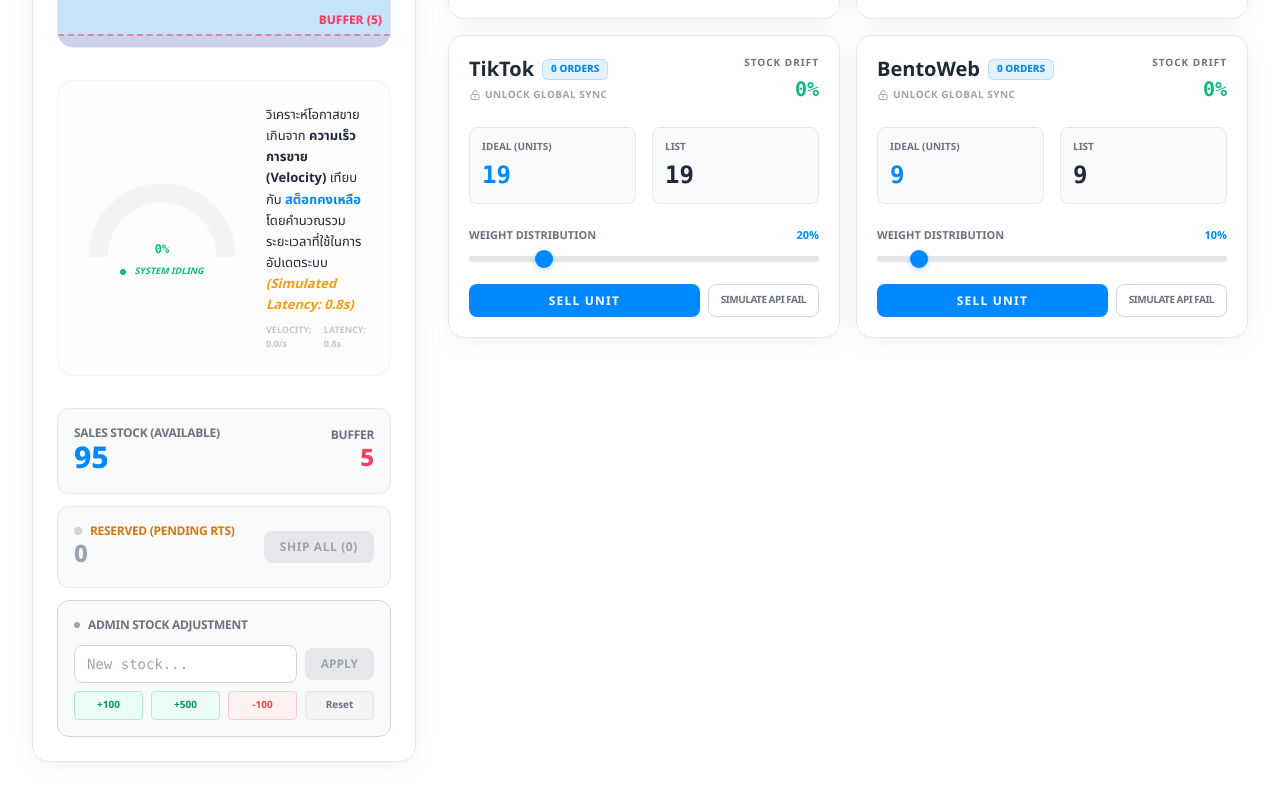
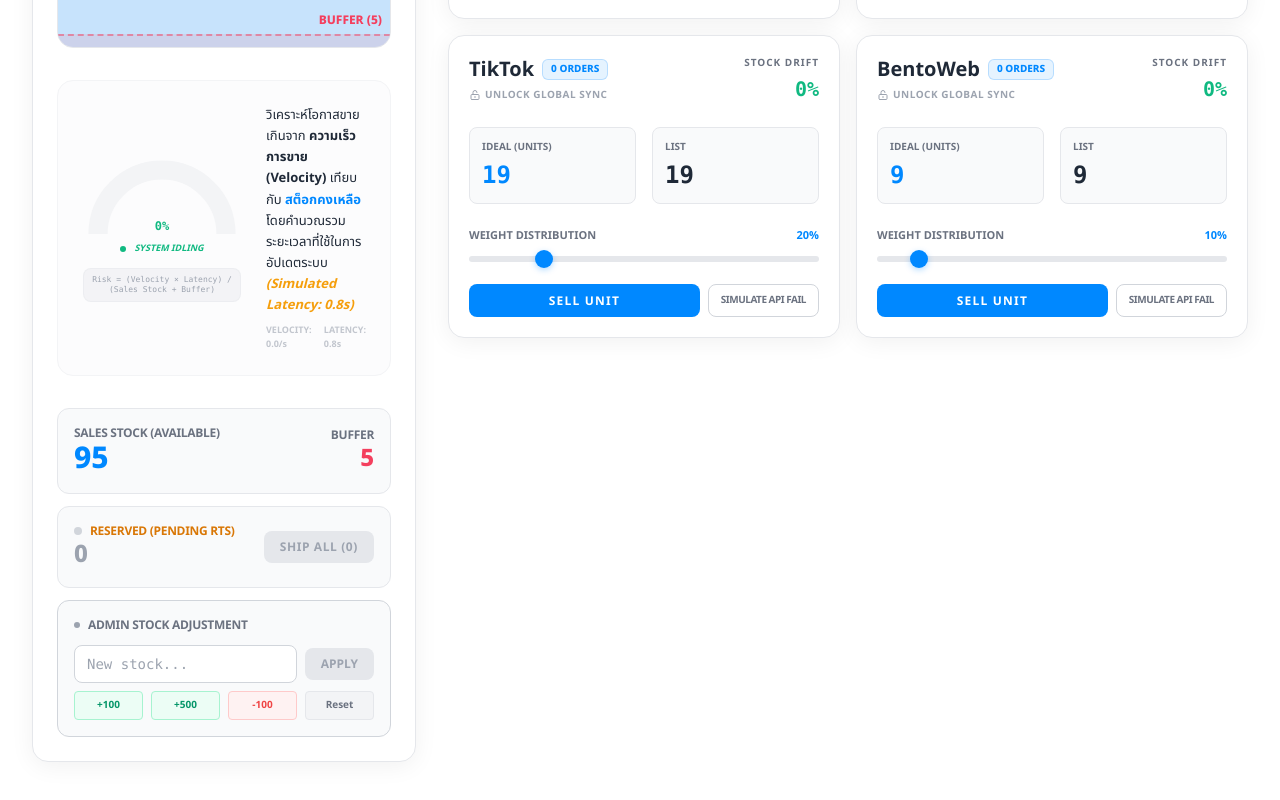
Before and after one commit to Tornth/stockrebalancing_simulation, a Vue app: page / in a window 1280 px wide. Shown: the part 633-1433 px from the top of the page. Built offline with nearby package versions, Linux system fonts and the light colour scheme.

Commit message:
feat: rebalance risk gauge layout with formula and enhanced Thai explanation

```diff
--- a/src/App.vue
+++ b/src/App.vue
@@ -388,6 +388,10 @@
                 <span class="w-1.5 h-1.5 rounded-full" :class="{ 'animate-ping': oversellRisk > 70 }" :style="{ backgroundColor: riskColor }"></span>
                 {{ riskStatus }}
               </p>
+              <!-- Formula moved here for balance -->
+              <div class="mt-3 font-mono text-[8px] text-gray-400 bg-gray-200/40 py-1.5 px-2 rounded-lg border border-gray-200/50 text-center leading-tight">
+                Risk = (Velocity × Latency) / <br>(Sales Stock + Buffer)
+              </div>
             </div>
 
             <!-- Right: Thai Explanation -->
```
